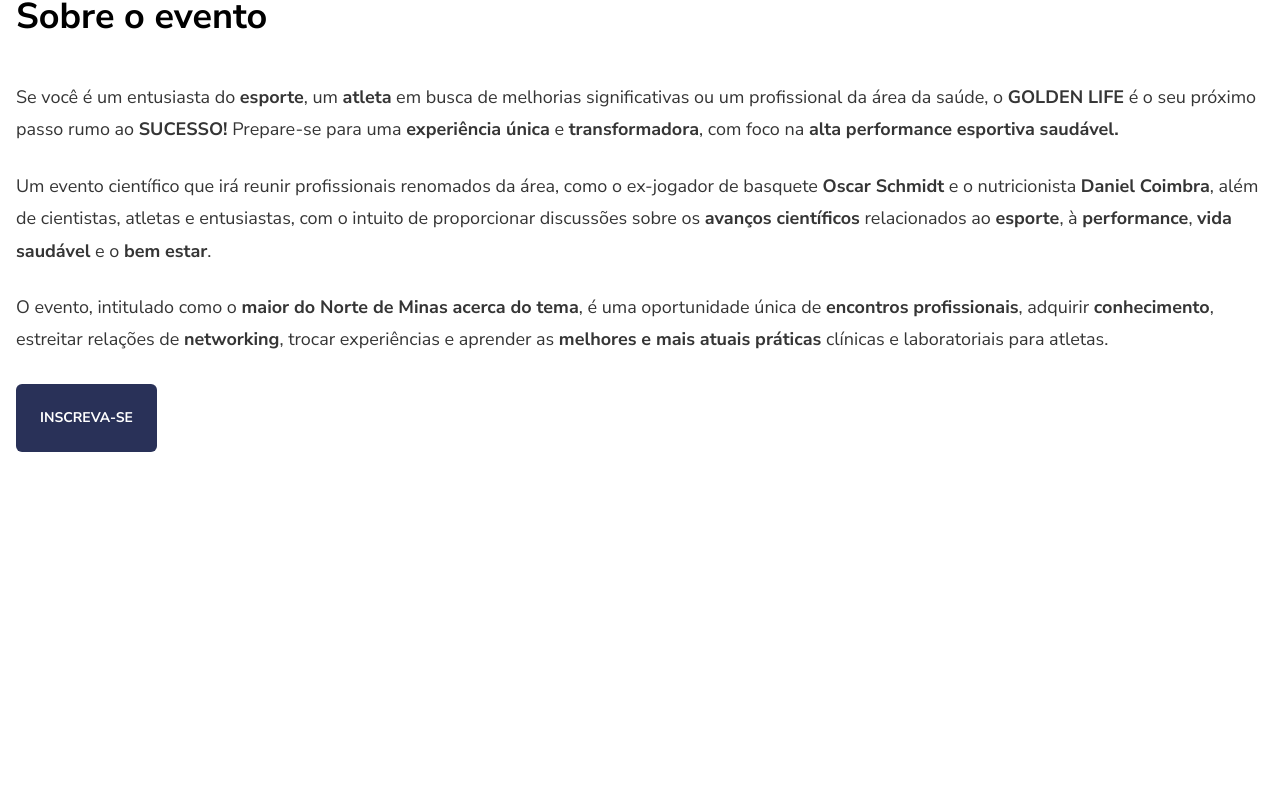
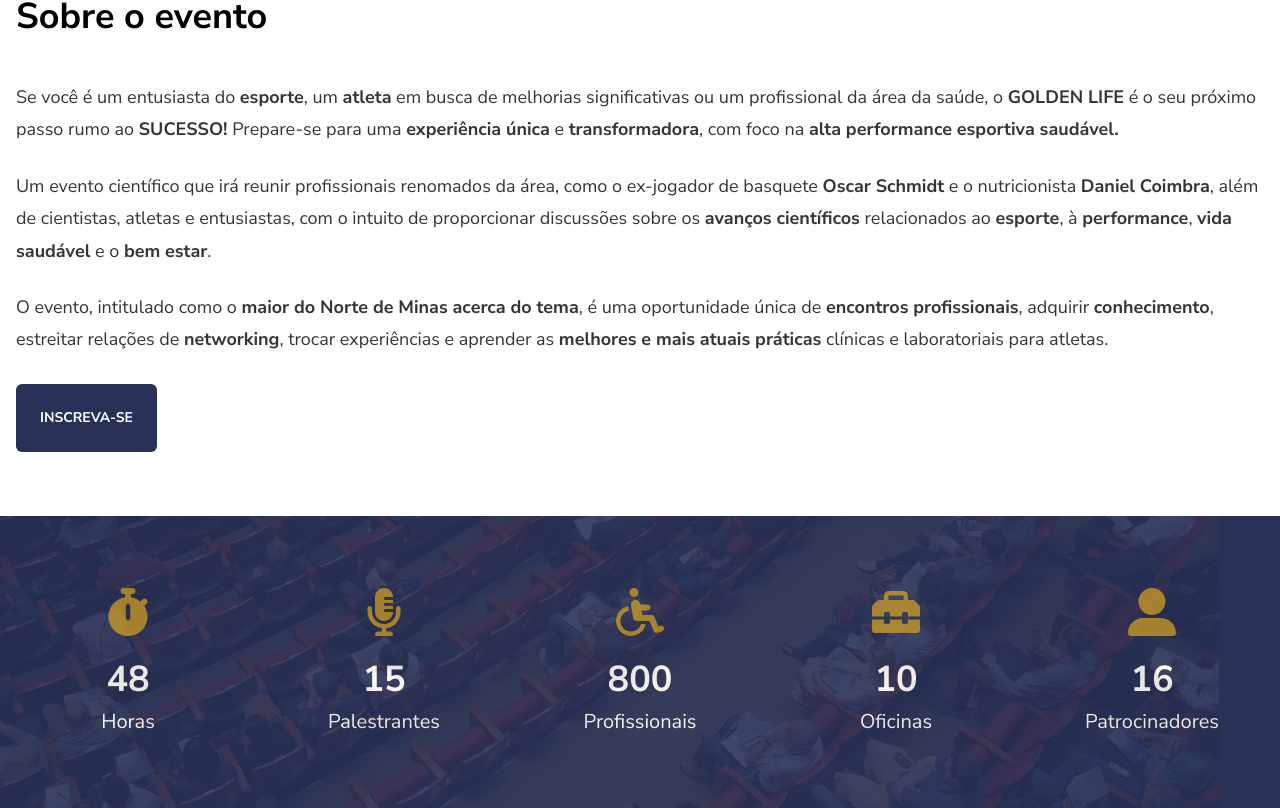
Before and after one commit to caickdias/goldenlife, a React (Vite) app: page / in a window 1280 px wide. Shown: the part 1991-2799 px from the top of the page. Before the commit the page ends 2507 px from the top, so only its background shows below. Built offline with nearby package versions, Linux system fonts and the light colour scheme.

Commit message:
add: counter section mobile

```diff
--- a/src/App.jsx
+++ b/src/App.jsx
@@ -3,6 +3,7 @@
 import Navbar from './components/_layout/Navbar';
 import HeroSection from './components/HeroSection';
 import AboutSection from './components/AboutSection';
+import CounterSection from './components/CounterSection';
 
 function App() {
 
@@ -13,6 +14,8 @@
       <HeroSection />
 
       <AboutSection />
+
+      <CounterSection />
     </>
   )
 }
--- /dev/null
+++ b/src/components/CounterSection/BgImage.jsx
@@ -0,0 +1,11 @@
+const BgImage = ({ src }) => {
+    return (
+        <img
+            src={src}
+            alt="counter image bg"
+            className="absolute h-full object-cover opacity-10"
+        />
+    )
+}
+
+export default BgImage;
--- /dev/null
+++ b/src/components/CounterSection/CounterInfo.jsx
@@ -0,0 +1,15 @@
+const CounterInfo = ({ title, Icon, number }) => {
+    return(
+        <div className="flex flex-1 flex-col items-center justify-center gap-2 min-w-[140px] py-6 px-4">
+            <Icon />
+            <Number number={number} />
+            <Title title={title} />
+        </div>
+    )
+}
+
+const Number = ({ number }) => <h1 className="text-white font-bold text-4xl mt-4">{number}</h1>;
+
+const Title = ({ title }) => <h1 className="text-white text-xl">{title}</h1>;
+
+export default CounterInfo;
--- /dev/null
+++ b/src/components/CounterSection/index.jsx
@@ -0,0 +1,21 @@
+import { bg, counterInfo } from '../../data/counterSection';
+import BgImage from './BgImage';
+
+import CounterInfo from './CounterInfo';
+
+const CounterSection = () => {
+    return(
+        <section
+            className='relative flex flex-wrap items-center justify-between py-12
+                bg-main-blue h-full'
+        >
+            <BgImage src={bg} />
+
+            {
+                counterInfo.map(info => <CounterInfo key={info.name} title={info.title} Icon={info.Icon} number={info.number} />)
+            }
+        </section>
+    )
+}
+
+export default CounterSection;
--- /dev/null
+++ b/src/components/icons/counter/Hours.jsx
@@ -0,0 +1,11 @@
+const Hours = () => {
+    return(
+        <svg className="h-12 opacity-70" aria-hidden="true" focusable="false" data-prefix="fas" data-icon="stopwatch" role="img" xmlns="http://www.w3.org/2000/svg" viewBox="0 0 448 512" data-fa-i2svg="">
+            <path fill="#DAA520" d="M272 0C289.7 0 304 14.33 304 32C304 49.67 289.7 64 272 64H256V98.45C293.5 104.2 327.7 120 355.7 143L377.4 121.4C389.9 108.9 410.1 108.9 422.6 121.4C435.1 133.9 435.1 154.1 422.6 166.6L398.5 190.8C419.7 223.3 432 262.2 432 304C432 418.9 338.9 512 224 512C109.1 512 16 418.9 16 304C16 200 92.32 113.8 192 98.45V64H176C158.3 64 144 49.67 144 32C144 14.33 158.3 0 176 0L272 0zM248 192C248 178.7 237.3 168 224 168C210.7 168 200 178.7 200 192V320C200 333.3 210.7 344 224 344C237.3 344 248 333.3 248 320V192z">
+
+            </path>
+        </svg>
+    )
+}
+
+export default Hours;
--- /dev/null
+++ b/src/components/icons/counter/Mic.jsx
@@ -0,0 +1,11 @@
+const Mic = () => {
+    return(
+        <svg className="h-12 opacity-70" aria-hidden="true" focusable="false" data-prefix="fas" data-icon="microphone-lines" role="img" xmlns="http://www.w3.org/2000/svg" viewBox="0 0 384 512" data-fa-i2svg="">
+            <path fill="#DAA520" d="M192 352c53.03 0 96-42.97 96-96h-80C199.2 256 192 248.8 192 240S199.2 224 208 224H288V192h-80C199.2 192 192 184.8 192 176S199.2 160 208 160H288V127.1h-80c-8.836 0-16-7.164-16-16s7.164-16 16-16L288 96c0-53.03-42.97-96-96-96s-96 42.97-96 96v160C96 309 138.1 352 192 352zM344 192C330.7 192 320 202.7 320 215.1V256c0 73.33-61.97 132.4-136.3 127.7c-66.08-4.169-119.7-66.59-119.7-132.8L64 215.1C64 202.7 53.25 192 40 192S16 202.7 16 215.1v32.15c0 89.66 63.97 169.6 152 181.7V464H128c-18.19 0-32.84 15.18-31.96 33.57C96.43 505.8 103.8 512 112 512h160c8.222 0 15.57-6.216 15.96-14.43C288.8 479.2 274.2 464 256 464h-40v-33.77C301.7 418.5 368 344.9 368 256V215.1C368 202.7 357.3 192 344 192z">
+
+            </path>
+        </svg>
+    )
+}
+
+export default Mic;
--- /dev/null
+++ b/src/components/icons/counter/Seats.jsx
@@ -0,0 +1,10 @@
+const Seats = () => {
+    return(
+        <svg className="h-12 opacity-70" aria-hidden="true" focusable="false" data-prefix="fas" data-icon="wheelchair" role="img" xmlns="http://www.w3.org/2000/svg" viewBox="0 0 512 512" data-fa-i2svg="">
+            <path fill="#DAA520" d="M510.3 421.9c-5.594-16.75-23.53-25.84-40.47-20.22l-19.38 6.438l-41.7-99.97C403.9 295.1 392.2 288 379.1 288h-97.78l-10.4-48h65.11c17.69 0 32-14.31 32-32s-14.31-32-32-32h-78.98L255.6 169.2C251.8 142.1 227.2 124.8 201.2 128.5C174.1 132.2 156.7 156.5 160.5 182.8l23.68 140.4C185.8 339.6 199.6 352 216 352h141.4l44.86 107.9C407.3 472.3 419.3 480 432 480c3.344 0 6.781-.5313 10.12-1.656l48-16C506.9 456.8 515.9 438.7 510.3 421.9zM160 464c-61.76 0-112-50.24-112-112c0-54.25 38.78-99.55 90.06-109.8L130.1 195C56.06 209 0 273.9 0 352c0 88.37 71.63 160 160 160c77.4 0 141.9-54.97 156.8-128h-49.1C252.9 430.1 210.6 464 160 464zM192 96c26.51 0 48-21.49 48-48S218.5 0 192 0S144 21.49 144 48S165.5 96 192 96z">
+            </path>
+        </svg>
+    )
+}
+
+export default Seats;
--- /dev/null
+++ b/src/components/icons/counter/Sponsors.jsx
@@ -0,0 +1,10 @@
+const Sponsors = () => {
+    return(
+        <svg className="h-12 opacity-70" aria-hidden="true" focusable="false" data-prefix="fas" data-icon="user-large" role="img" xmlns="http://www.w3.org/2000/svg" viewBox="0 0 512 512" data-fa-i2svg="">
+            <path fill="#DAA520" d="M256 288c79.53 0 144-64.47 144-144s-64.47-144-144-144c-79.52 0-144 64.47-144 144S176.5 288 256 288zM351.1 320H160c-88.36 0-160 71.63-160 160c0 17.67 14.33 32 31.1 32H480c17.67 0 31.1-14.33 31.1-32C512 391.6 440.4 320 351.1 320z">
+            </path>
+        </svg>
+    )
+}
+
+export default Sponsors;
--- /dev/null
+++ b/src/components/icons/counter/Workshop.jsx
@@ -0,0 +1,10 @@
+const Workshop = () => {
+    return(
+        <svg className="h-12 opacity-70" aria-hidden="true" focusable="false" data-prefix="fas" data-icon="toolbox" role="img" xmlns="http://www.w3.org/2000/svg" viewBox="0 0 512 512" data-fa-i2svg="">
+            <path fill="#DAA520" d="M502.6 182.6l-45.25-45.25C451.4 131.4 443.3 128 434.8 128H384V80C384 53.5 362.5 32 336 32h-160C149.5 32 128 53.5 128 80V128H77.25c-8.5 0-16.62 3.375-22.62 9.375L9.375 182.6C3.375 188.6 0 196.8 0 205.3V304h128v-32C128 263.1 135.1 256 144 256h32C184.9 256 192 263.1 192 272v32h128v-32C320 263.1 327.1 256 336 256h32C376.9 256 384 263.1 384 272v32h128V205.3C512 196.8 508.6 188.6 502.6 182.6zM336 128h-160V80h160V128zM384 368c0 8.875-7.125 16-16 16h-32c-8.875 0-16-7.125-16-16v-32H192v32C192 376.9 184.9 384 176 384h-32C135.1 384 128 376.9 128 368v-32H0V448c0 17.62 14.38 32 32 32h448c17.62 0 32-14.38 32-32v-112h-128V368z">
+            </path>
+        </svg>
+    )
+}
+
+export default Workshop;
--- /dev/null
+++ b/src/data/counterSection.js
@@ -0,0 +1,45 @@
+import bg from '../assets/counter-bg.jpg';
+
+import Hours from '../components/icons/counter/Hours';
+import Mic from '../components/icons/counter/Mic';
+import Seats from '../components/icons/counter/Seats';
+import Sponsors from '../components/icons/counter/Sponsors';
+import Workshop from '../components/icons/counter/Workshop';
+
+const counterInfo = [
+    {
+        name: 'hours',
+        Icon: Hours,
+        number: 48,
+        title: 'Horas'
+    },
+    {
+        name: 'speakers',
+        Icon: Mic,
+        number: 15,
+        title: 'Palestrantes'
+    },
+    {
+        name: 'seats',
+        Icon: Seats,
+        number: 800,
+        title: 'Profissionais'
+    },
+    {
+        name: 'workshops',
+        Icon: Workshop,
+        number: 10,
+        title: 'Oficinas'
+    },
+    {
+        name: 'sponsors',
+        Icon: Sponsors,
+        number: 16,
+        title: 'Patrocinadores'
+    },
+]
+
+export {
+    bg,
+    counterInfo
+}
```
Also changed, not shown: src/assets/counter-bg.jpg (added).
